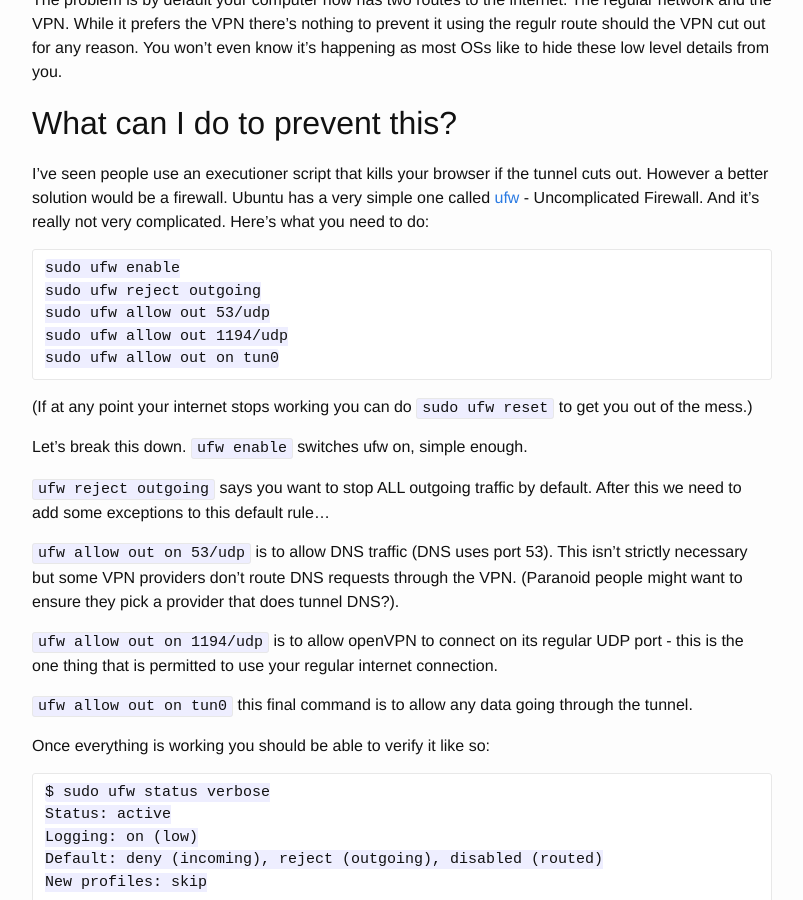
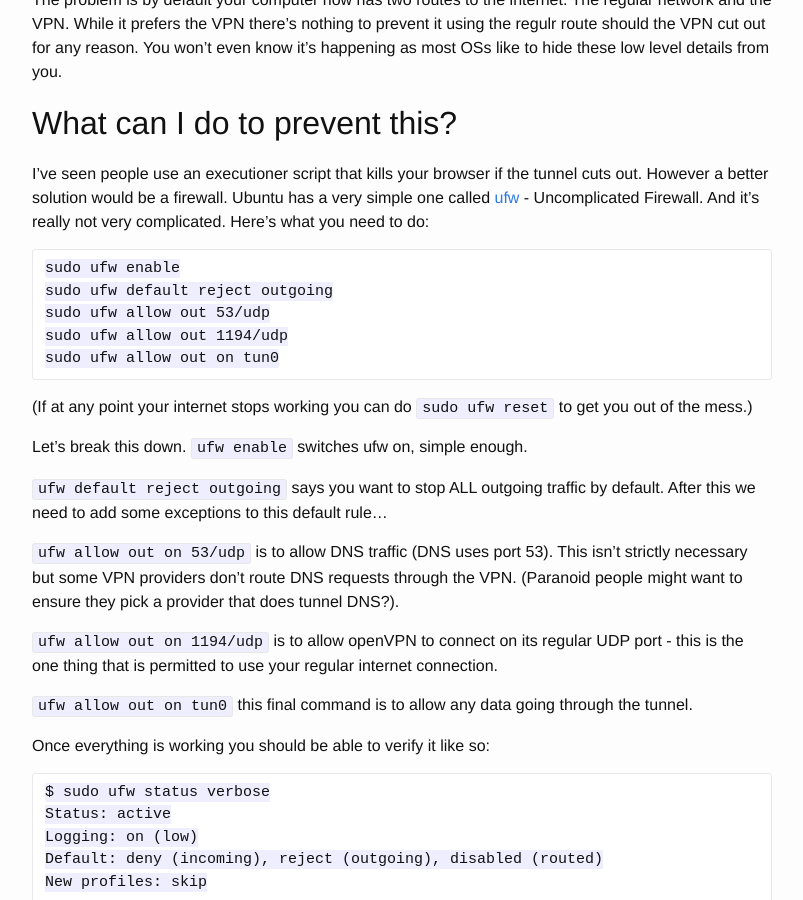
Before and after one commit to Gaff/blog, a Jekyll site: the page built from _posts/2015-09-03-Securing-your-VPN-Ubutu.md, in a window 1280 px wide and 900 px high, scrolled down 365 px. Shown: the whole window, without its empty margins (238-1041 px from the left). Built offline with Jekyll 4.4.1, drawn with Linux system fonts in a browser that asks for light colours.

Commit message:
oops - add default

````diff
--- a/_posts/2015-09-03-Securing-your-VPN-Ubutu.md
+++ b/_posts/2015-09-03-Securing-your-VPN-Ubutu.md
@@ -14,7 +14,7 @@ The problem is by default your computer now has two routes to the internet. The
 I've seen people use an executioner script that kills your browser if the tunnel cuts out. However a better solution would be a firewall. Ubuntu has a very simple one called [ufw](https://help.ubuntu.com/community/UFW) - Uncomplicated Firewall. And it's really not very complicated. Here's what you need to do:
 
     sudo ufw enable
-    sudo ufw reject outgoing
+    sudo ufw default reject outgoing
     sudo ufw allow out 53/udp
     sudo ufw allow out 1194/udp
     sudo ufw allow out on tun0
@@ -23,7 +23,7 @@ I've seen people use an executioner script that kills your browser if the tunnel
 
 Let's break this down. ```ufw enable``` switches ufw on, simple enough.
 
-```ufw reject outgoing``` says you want to stop ALL outgoing traffic by default. After this we need to add some exceptions to this default rule...
+```ufw default reject outgoing``` says you want to stop ALL outgoing traffic by default. After this we need to add some exceptions to this default rule...
 
 ```ufw allow out on 53/udp``` is to allow DNS traffic (DNS uses port 53). This isn't strictly necessary but some VPN providers don't route DNS requests through the VPN. (Paranoid people might want to ensure they pick a provider that does tunnel DNS?).
 
````
